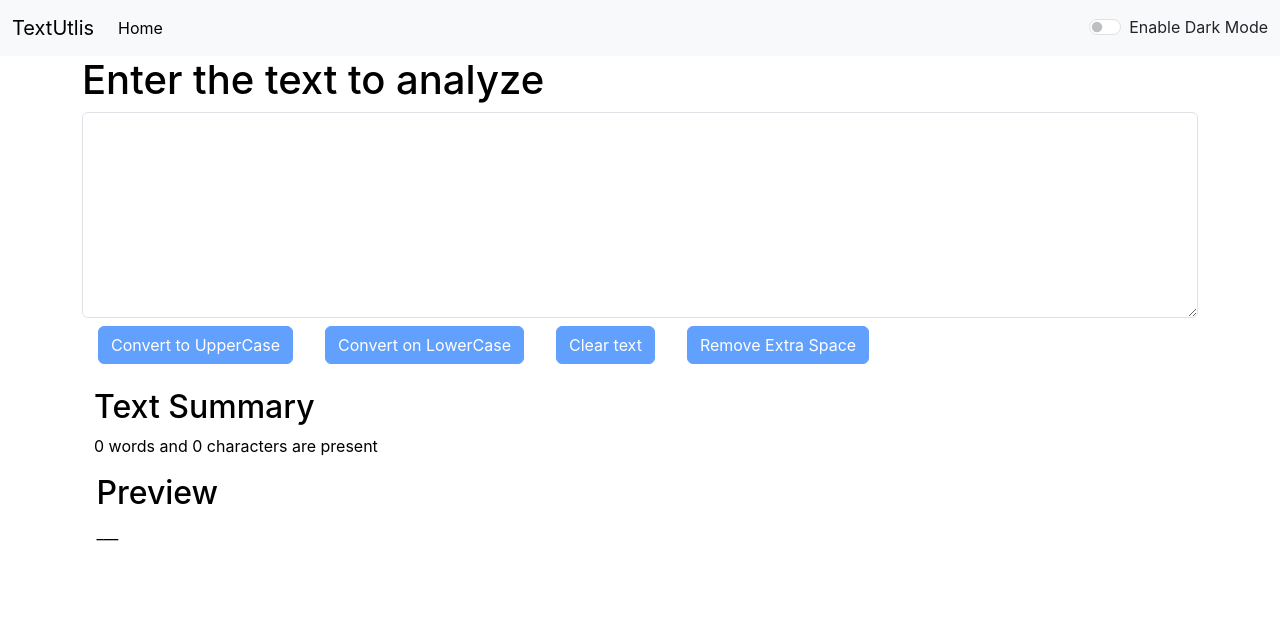
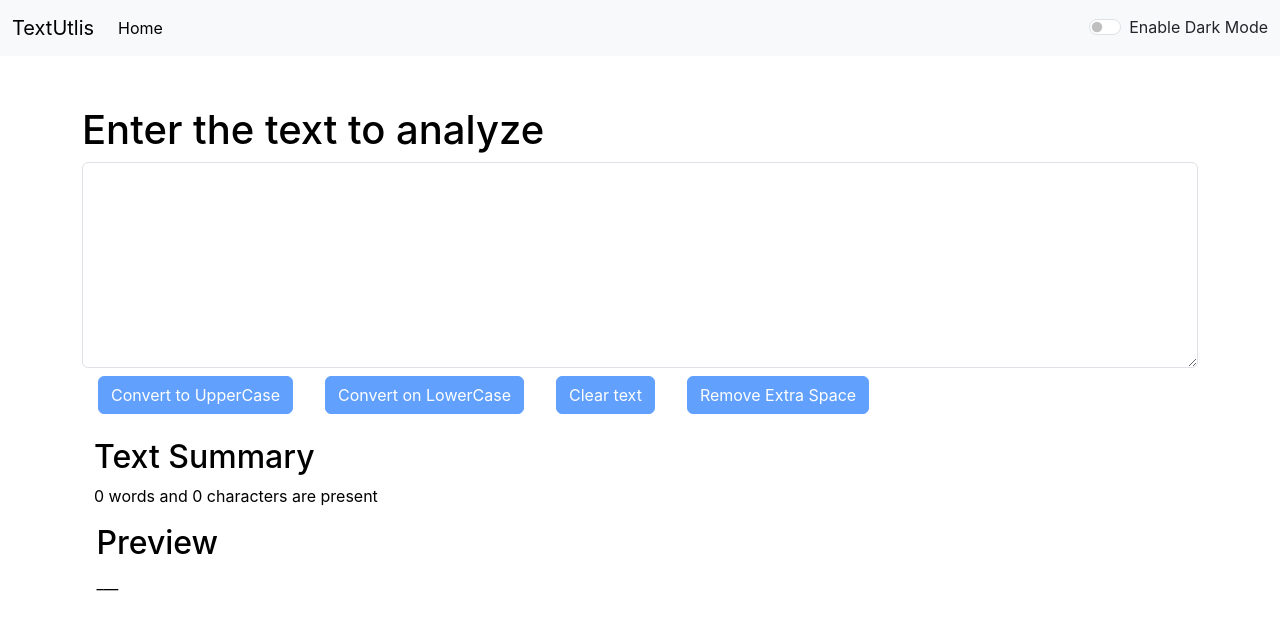
Before and after one commit to Shivanshu-1279/TextCraft-Pro, a React (Create React App) app: page / in a window 1280 px wide. Shown: the top 630 px of the page. Built offline with nearby package versions, Linux system fonts and the light colour scheme.

Commit message:
Update Alert.js

```diff
--- a/src/Components/Alert.js
+++ b/src/Components/Alert.js
@@ -7,11 +7,13 @@
   }
 
  return (
-    props.alert && <div className={`alert alert-${props.alert.type} alert-dismissible fade show`} role="alert">
+  <div style={{height: '50px'}}>
+   { props.alert && <div className={`alert alert-${props.alert.type} alert-dismissible fade show`} role="alert">
     <strong>{capitalise(props.alert.type)}</strong>: {props.alert.msg}
 
     {/* {props.alert} */}
-<button type="button" className="btn-close" data-bs-dismiss="alert" aria-label="Close"></button>
+{/* <button type="button" className="btn-close" data-bs-dismiss="alert" aria-label="Close"></button> */}
+</div> }
 </div>
  )
 }
```
